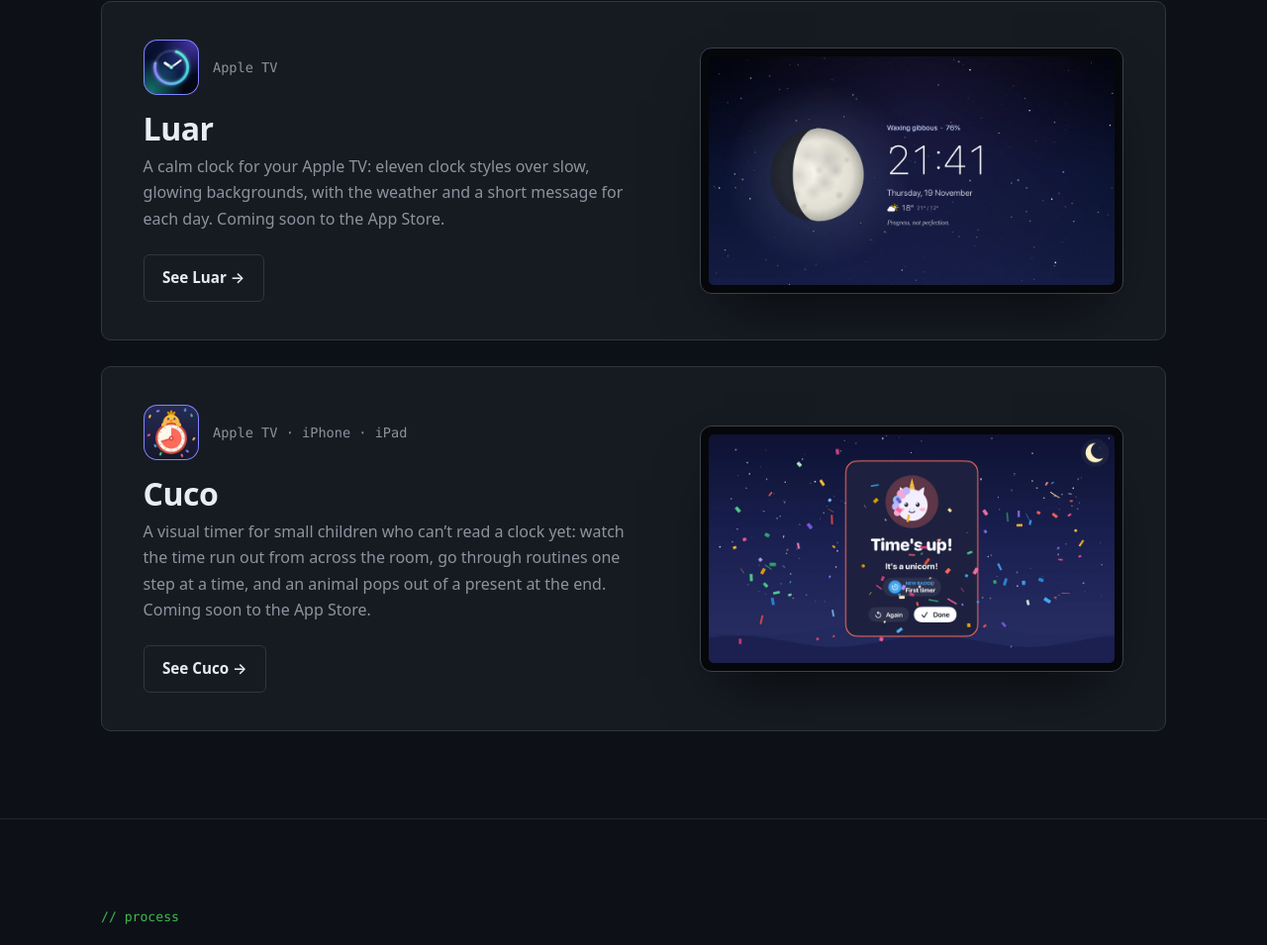
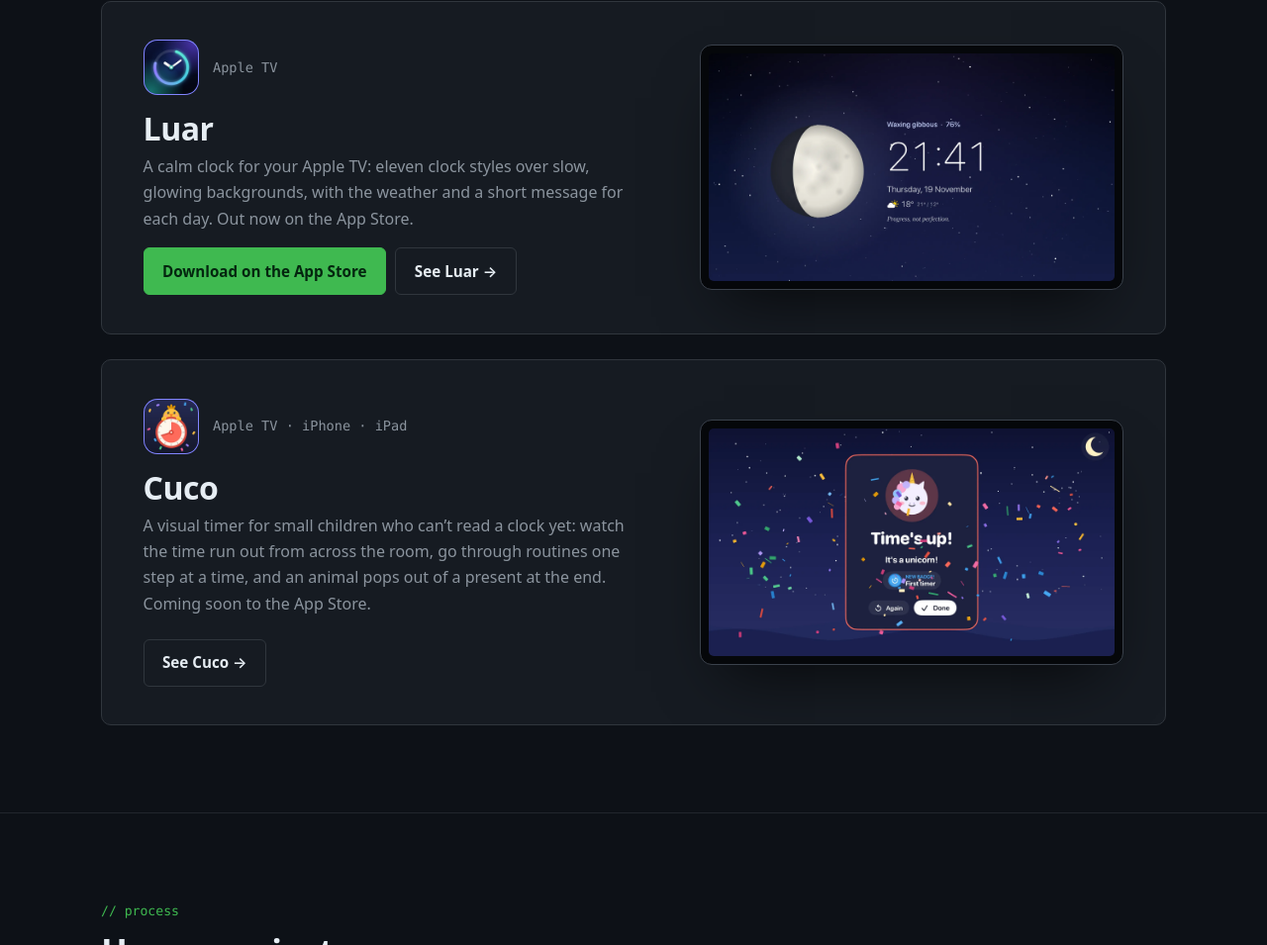
Before and after one commit to joaofernandes95/jfpfsolutions-site, a plain HTML site: page index.html in a window 1280 px wide. Shown: the part 2282-3237 px from the top of the page at 99% size. Drawn offline with Linux system fonts and the light colour scheme.

Commit message:
Luar is out: App Store link on the Luar page and home page card
The 'Coming soon' badge on the Luar page becomes a 'Download on the App Store'
link, the footer gets an App Store link, and the home page card says it's out
with a download button. The link has no country, so Apple opens the visitor's
own store.

```diff
--- a/css/styles.css
+++ b/css/styles.css
@@ -206,6 +206,8 @@ html:not([lang="pt"]) .only-pt,html[lang="pt"] .only-en{display:none!important}
 .product p{color:var(--muted)}
 .product-shot{justify-self:center;margin-bottom:-6.5rem}
 .product .btn{margin-top:.4rem}
+.product-actions{display:flex;flex-wrap:wrap;gap:.6rem;margin-top:.4rem}
+.product-actions .btn{margin-top:0}
 .product+.product{margin-top:1.6rem}
 
 /* ===== Device frames for screenshots ===== */
@@ -235,6 +237,8 @@ html:not([lang="pt"]) .only-pt,html[lang="pt"] .only-en{display:none!important}
   border:1px solid var(--line);border-radius:var(--radius);background:var(--surface);line-height:1.3}
 .store small{font-family:var(--mono);font-size:.72rem;color:var(--muted)}
 .store b{color:var(--text);font-weight:600}
+a.store{color:inherit;text-decoration:none;transition:border-color .15s,background .15s}
+a.store:hover{text-decoration:none;border-color:var(--green);background:var(--bg-2)}
 .notice{margin-top:1.6rem;padding:.9rem 1.1rem;border:1px solid var(--line);border-left:3px solid var(--amber);
   border-radius:var(--radius);background:var(--bg-2);font-size:.93rem;color:var(--text-2)}
 .notice strong{color:var(--text)}
--- a/index.html
+++ b/index.html
@@ -204,10 +204,13 @@
           <span>Apple TV</span>
         </div>
         <h3>Luar</h3>
-        <p data-en="A calm clock for your Apple TV: eleven clock styles over slow, glowing backgrounds, with the weather and a short message for each day. Coming soon to the App Store."
-           data-pt="Um relógio calmo para a sua Apple TV: onze estilos de relógio sobre fundos suaves e luminosos, com a meteorologia e uma mensagem curta para cada dia. Brevemente na App Store.">
-          A calm clock for your Apple TV: eleven clock styles over slow, glowing backgrounds, with the weather and a short message for each day. Coming soon to the App Store.</p>
-        <a href="luar/" class="btn btn-outline" data-en="See Luar →" data-pt="Ver o Luar →">See Luar →</a>
+        <p data-en="A calm clock for your Apple TV: eleven clock styles over slow, glowing backgrounds, with the weather and a short message for each day. Out now on the App Store."
+           data-pt="Um relógio calmo para a sua Apple TV: onze estilos de relógio sobre fundos suaves e luminosos, com a meteorologia e uma mensagem curta para cada dia. Já disponível na App Store.">
+          A calm clock for your Apple TV: eleven clock styles over slow, glowing backgrounds, with the weather and a short message for each day. Out now on the App Store.</p>
+        <div class="product-actions">
+          <a href="https://apps.apple.com/app/id6832809360" class="btn btn-primary" rel="noopener" data-en="Download on the App Store" data-pt="Descarregar na App Store">Download on the App Store</a>
+          <a href="luar/" class="btn btn-outline" data-en="See Luar →" data-pt="Ver o Luar →">See Luar →</a>
+        </div>
       </div>
       <div class="product-shot product-shot--tv" aria-hidden="true">
         <div class="tablet"><img src="assets/luar/tv-moon.webp" alt="" width="2000" height="1125" loading="lazy"></div>
```
Also changed, not shown: luar/index.html (+2 -1 lines), 1 other file.
